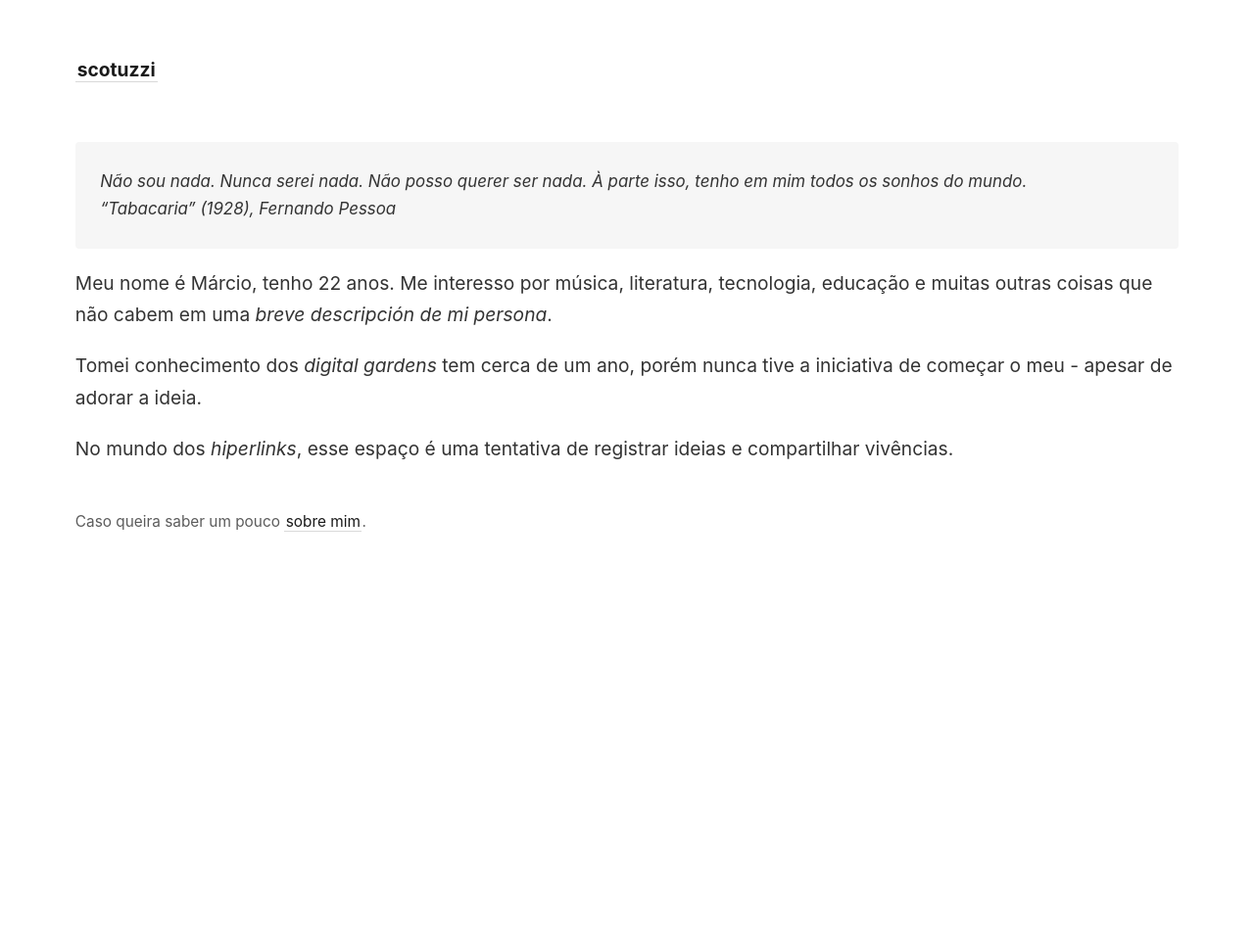
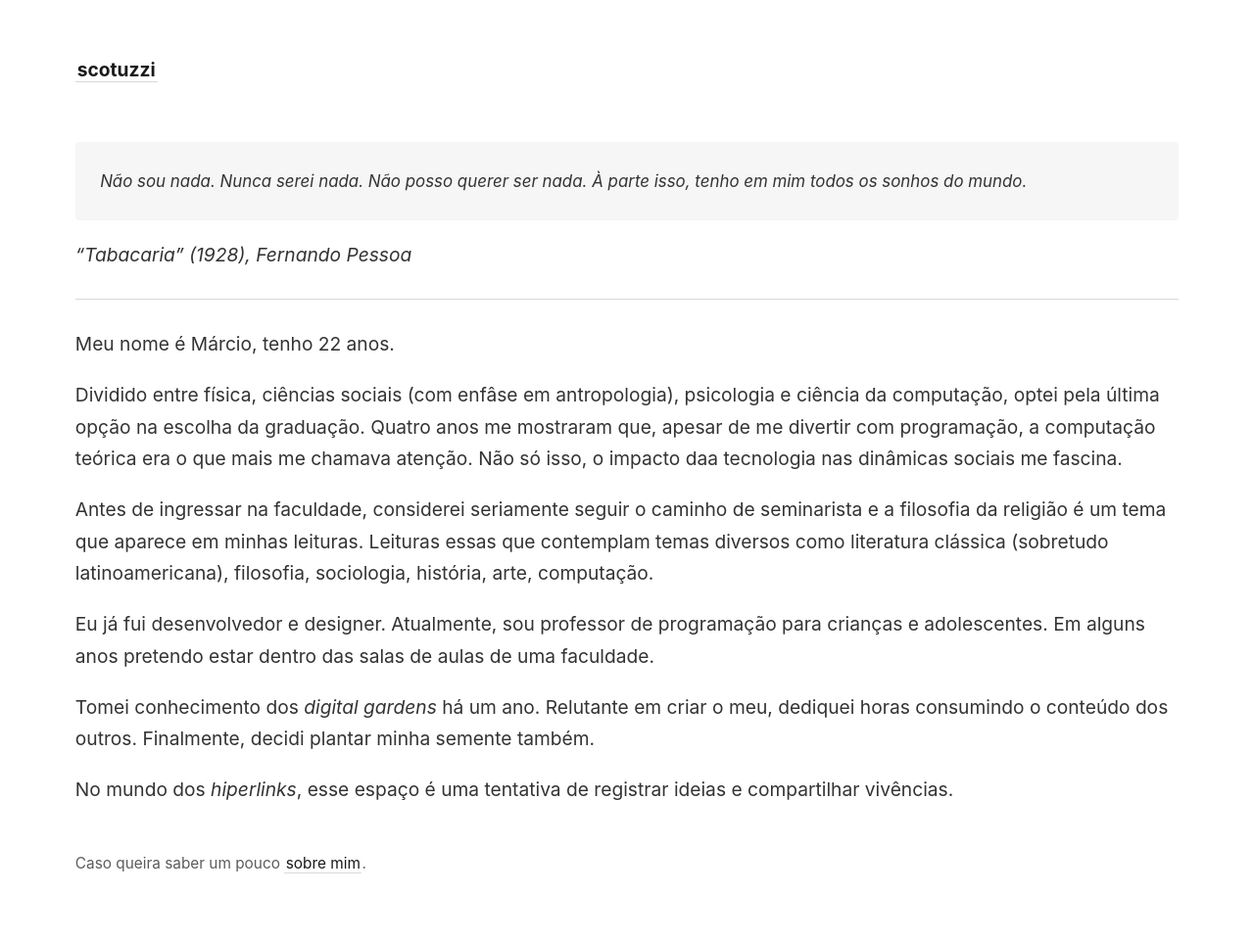
Before and after one commit to ScotuzziJr/scotuzzi-garden, a Jekyll site: the page built from _pages/about.md, in a window 1280 px wide. Shown: the whole page at 98% size. Built offline with Jekyll 4.4.1, drawn with Linux system fonts in a browser that asks for light colours; before the commit the page ends 900 px from its top, so only the background shows below that.

Commit message:
updates files

```diff
--- a/_pages/about.md
+++ b/_pages/about.md
@@ -6,11 +6,19 @@ permalink: /sobre-mim
 
 > *Não sou nada. Nunca serei nada. Não posso querer ser nada. À parte
 > isso, tenho em mim todos os sonhos do mundo.*
->
-> *"Tabacaria" (1928), Fernando Pessoa*
 
-Meu nome é Márcio, tenho 22 anos. Me interesso por música, literatura, tecnologia, educação e muitas outras coisas que não cabem em uma *breve descripción de mi persona*.
+*"Tabacaria" (1928), Fernando Pessoa*
 
-Tomei conhecimento dos *digital gardens* tem cerca de um ano, porém nunca tive a iniciativa de começar o meu - apesar de adorar a ideia.
+---
+
+Meu nome é Márcio, tenho 22 anos.
+
+Dividido entre física, ciências sociais (com enfâse em antropologia), psicologia e ciência da computação, optei pela última opção na escolha da graduação. Quatro anos me mostraram que, apesar de me divertir com programação, a computação teórica era o que mais me chamava atenção. Não só isso, o impacto daa tecnologia nas dinâmicas sociais me fascina.
+
+Antes de ingressar na faculdade, considerei seriamente seguir o caminho de seminarista e a filosofia da religião é um tema que aparece em minhas leituras. Leituras essas que contemplam temas diversos como literatura clássica (sobretudo latinoamericana), filosofia, sociologia, história, arte, computação.
+
+Eu já fui desenvolvedor e designer. Atualmente, sou professor de programação para crianças e adolescentes. Em alguns anos pretendo estar dentro das salas de aulas de uma faculdade.
+
+Tomei conhecimento dos *digital gardens* há um ano. Relutante em criar o meu, dediquei horas consumindo o conteúdo dos outros. Finalmente, decidi plantar minha semente também.
 
 No mundo dos *hiperlinks*, esse espaço é uma tentativa de registrar ideias e compartilhar vivências.
```
Also changed, not shown: _notes/o_que_eh_o_movimento_de_software_livre.md (added, +23 -0 lines), _pages/computacao.md (added, +18 -0 lines), _pages/index.md (+6 -0 lines).
